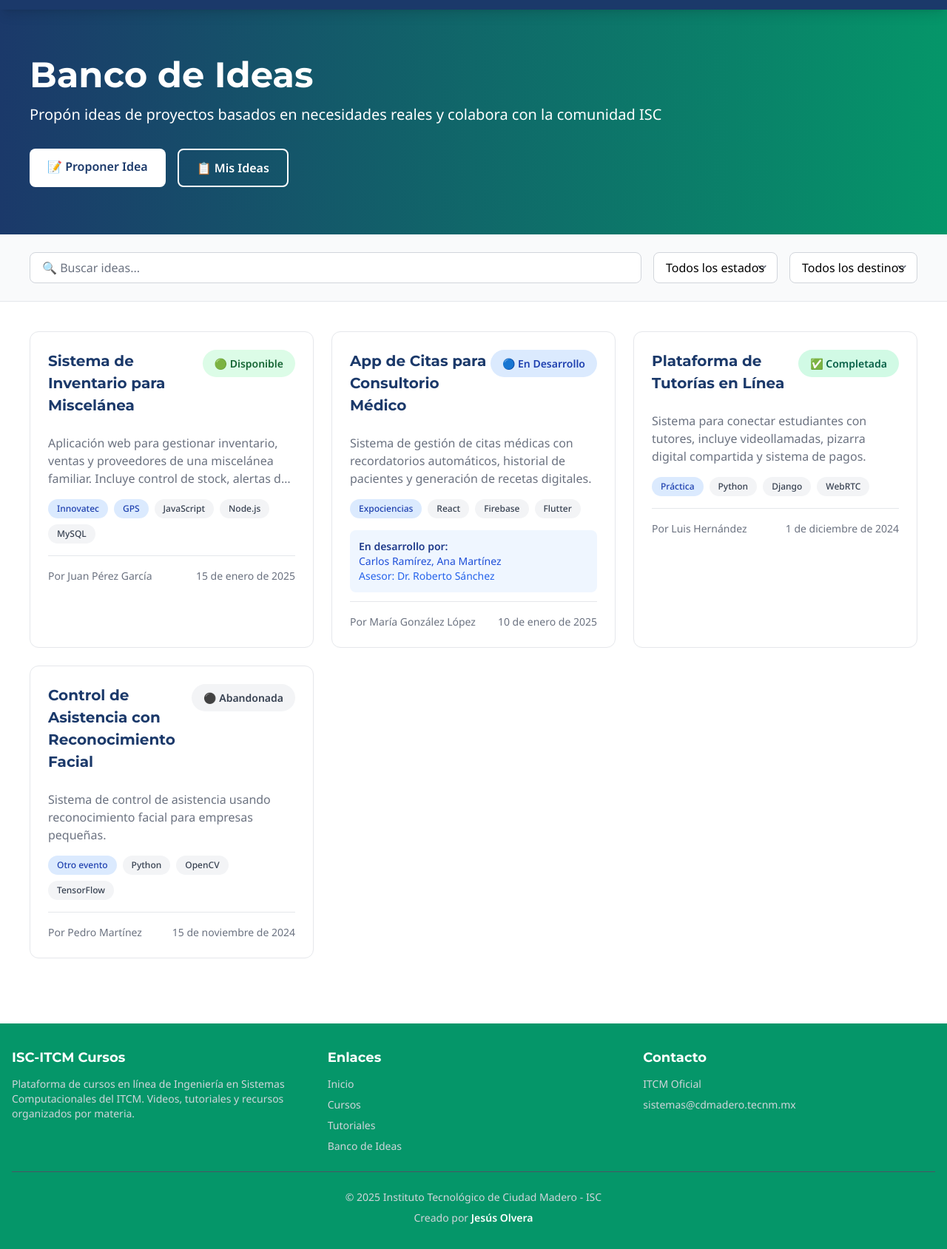
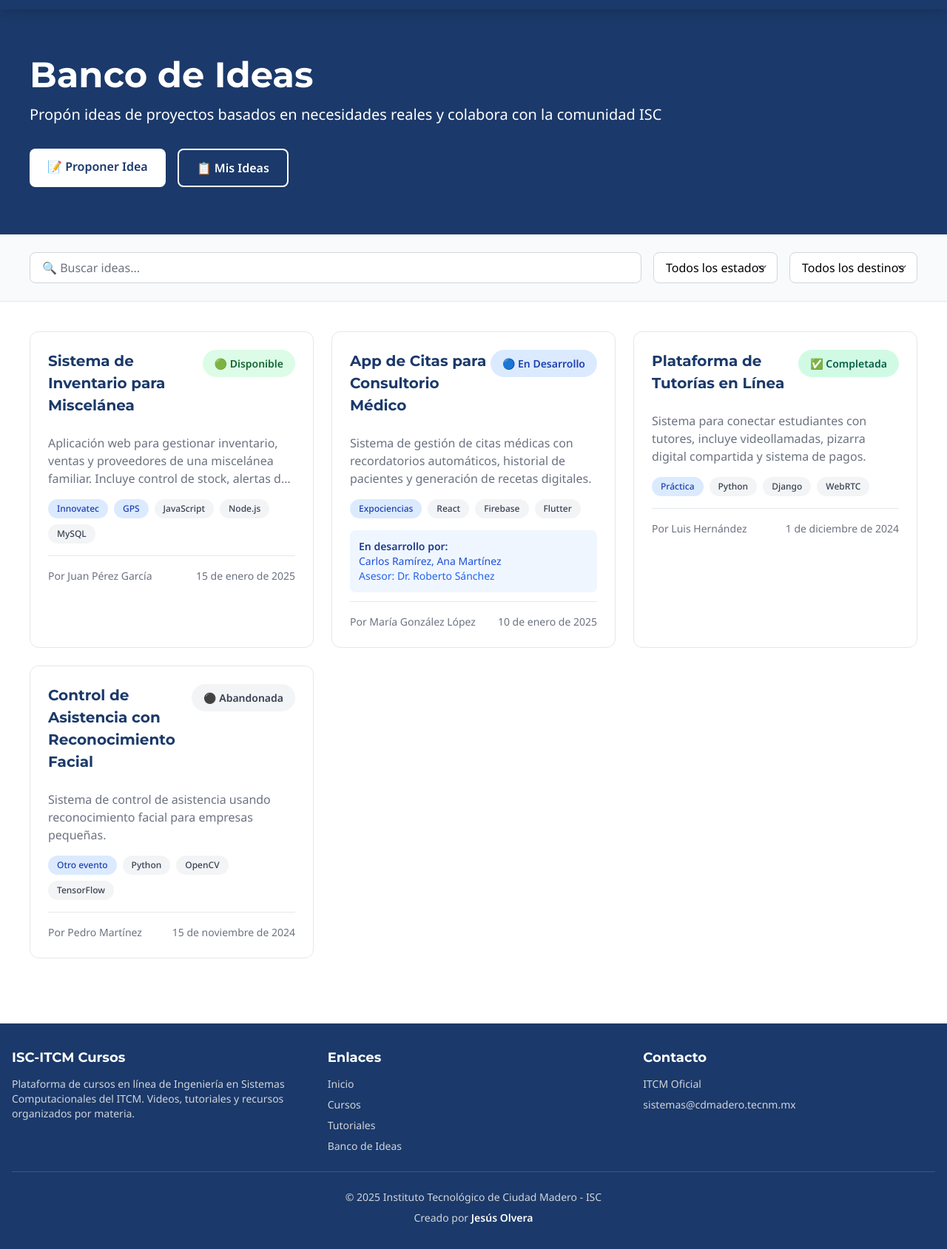
Before and after one commit to jjho05/ISC-ITCM-CURSOS, a plain HTML site: page banco-ideas/index.html in a window 1280 px wide. Shown: the part 63-1752 px from the top of the page at 74% size. Drawn offline with nearby package versions, Linux system fonts and the light colour scheme.

Commit message:
fix: Corregido color de footer a azul, eliminado degradado, y arreglado link del logo

```diff
--- a/banco-ideas/index.html
+++ b/banco-ideas/index.html
@@ -34,7 +34,7 @@
             <div id="header-container"></div>
 
             <!-- Hero Section -->
-            <div class="bg-gradient-to-r from-[var(--primary-color)] to-[var(--secondary-color)] text-white py-16">
+            <div class="bg-[var(--primary-color)] text-white py-16">
                 <div class="container mx-auto px-4 sm:px-10">
                     <h1 class="text-4xl sm:text-5xl font-bold mb-4">Banco de Ideas</h1>
                     <p class="text-xl mb-8">Propón ideas de proyectos basados en necesidades reales y colabora con la
--- a/components/footer.html
+++ b/components/footer.html
@@ -1,5 +1,5 @@
 <!-- Footer Component ISC-ITCM-CURSOS -->
-<footer class="bg-[var(--secondary-color)] text-white py-8 mt-12">
+<footer class="bg-[var(--primary-color)] text-white py-8 mt-12">
     <div class="container mx-auto px-4">
         <div class="grid grid-cols-1 md:grid-cols-3 gap-8 mb-6">
             <!-- Sobre ISC-ITCM Cursos -->
--- a/components/header.html
+++ b/components/header.html
@@ -3,7 +3,7 @@
     <div class="container mx-auto px-4 py-4">
         <div class="flex items-center justify-between">
             <div class="flex items-center gap-4">
-                <a href="/index.html" class="flex items-center gap-2 hover:opacity-80">
+                <a href="../index.html" class="flex items-center gap-2 hover:opacity-80">
                     <img src="https://www.cdmadero.tecnm.mx/images/logo-itcm-v2.png" alt="ITCM" class="h-10">
                     <div>
                         <p class="text-xl font-bold">ISC-ITCM Cursos</p>
```
